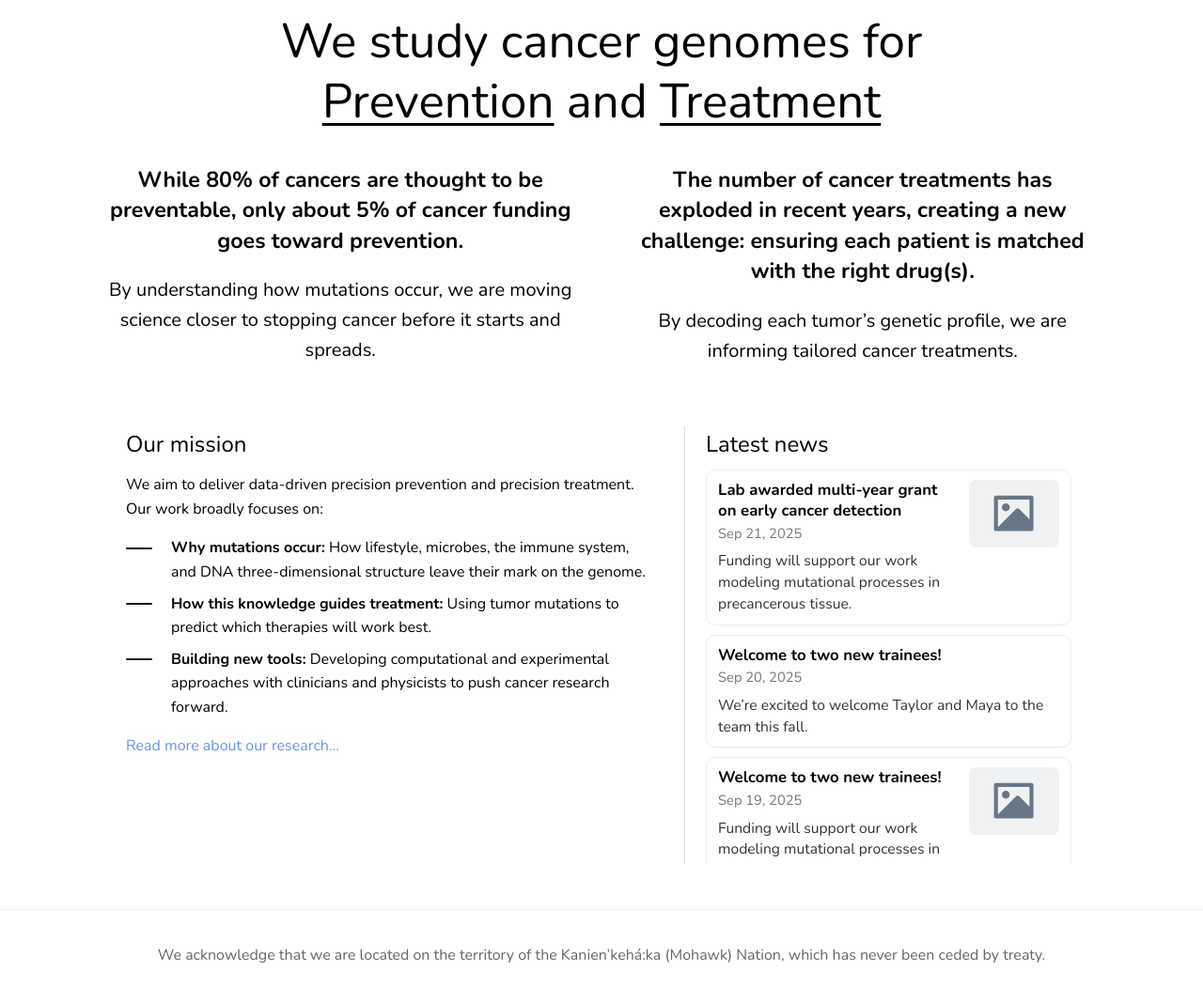
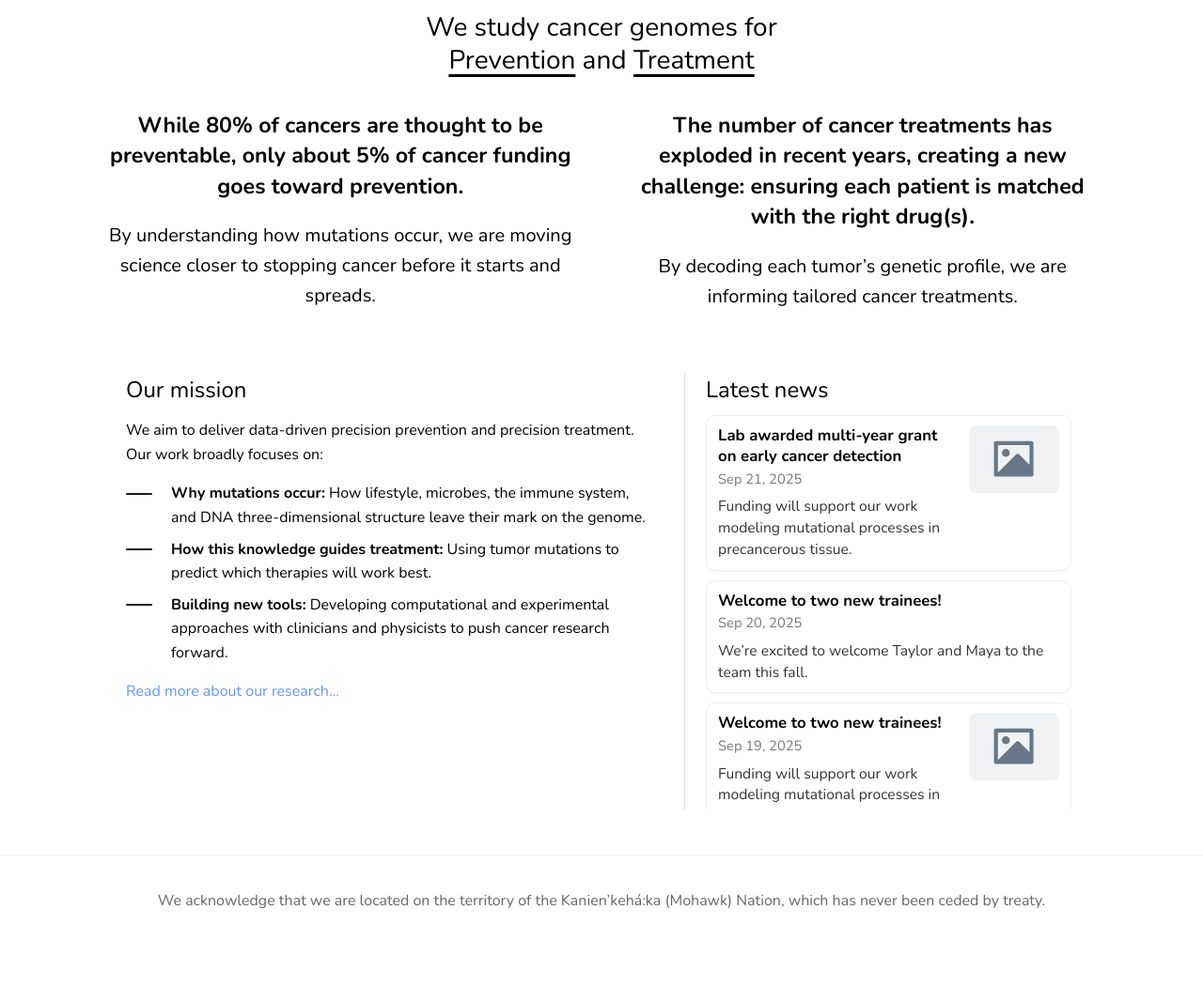
Before and after one commit to joseph-gad-code/Gurjao-Lab-Website, a Jekyll site: the page built from index.md, in a window 1280 px wide. Shown: the part 916-1983 px from the top of the page at 94% size. Built offline with Jekyll 4.4.1, drawn with Linux system fonts in a browser that asks for light colours; after the commit the page ends 1925 px from its top, so only the background shows below that.

Commit message:
Update main.scss

```diff
--- a/assets/css/main.scss
+++ b/assets/css/main.scss
@@ -69,7 +69,7 @@ body {
   text-align: center;
   line-height: 1.25;
   font-weight: 400;
-  font-size: clamp(1.9rem, 4vw, 3.25rem);
+  font-size: 28px;
 }
 
 .homepage-tagline .underlined-tagline-text {
```
